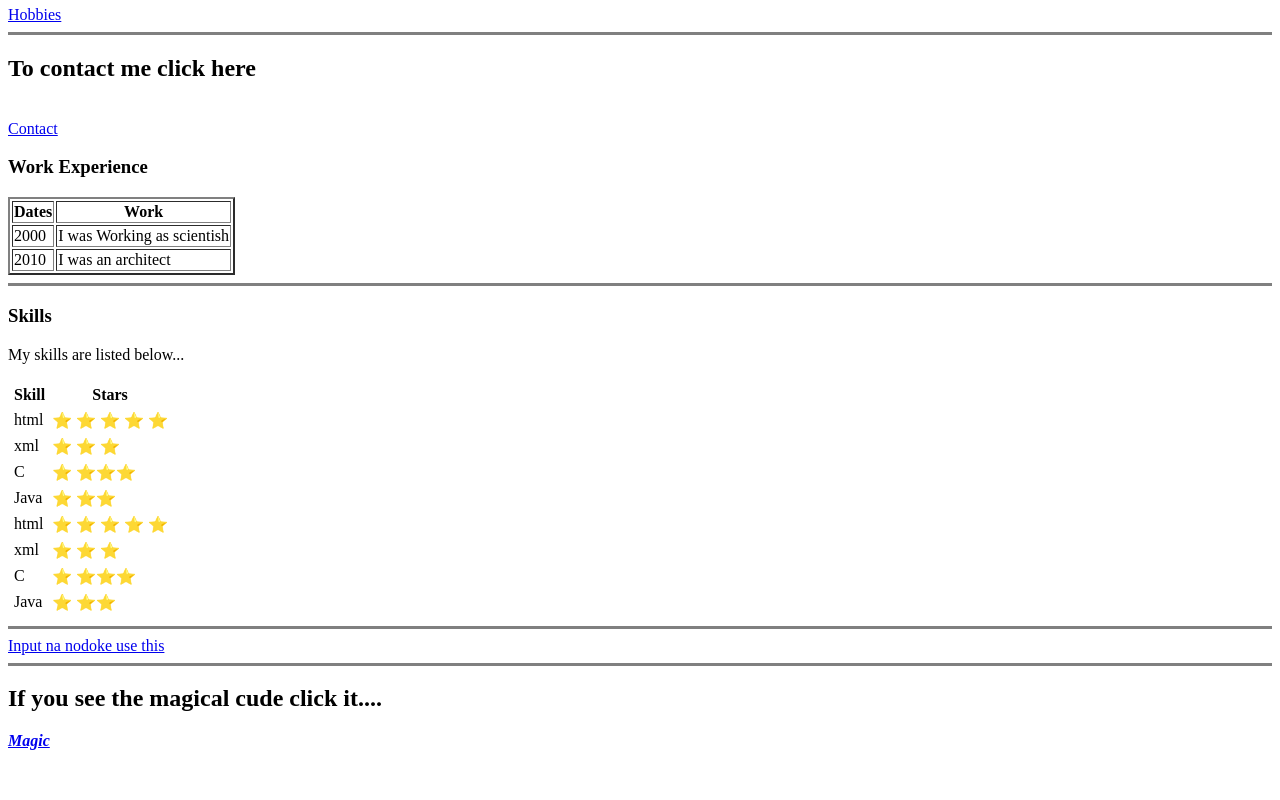
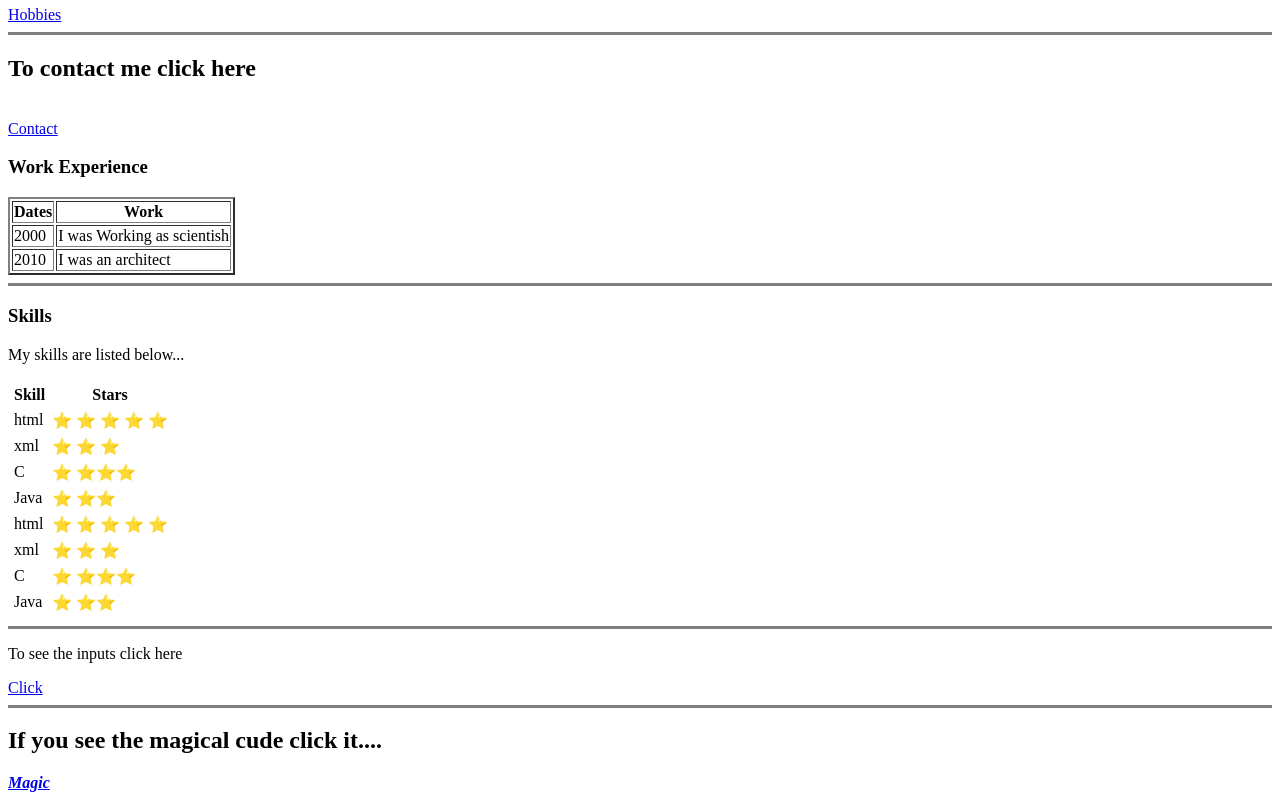
Before and after one commit to rackharshu/Hs, a plain HTML site: page hu.html in a window 1280 px wide. Shown: the part 326-1126 px from the top of the page. Before the commit the page ends 1084 px from the top, so only its background shows below. Drawn offline with Linux system fonts and the light colour scheme.

Commit message:
update Hs

```diff
--- a/hu.html
+++ b/hu.html
@@ -113,7 +113,8 @@
         </tbody>
     </table>
     <hr size="3" noshade>
-    <a href="inp.html">Input na nodoke use this</a>
+    <p>To see the inputs click here</p>
+    <a href="inp.html">Click</a>
     <hr size="3" noshade>
     <h2>If you see the magical cude click it....</h2>
     <a href="magic.html"><em><strong>Magic</strong></em></a>
```
